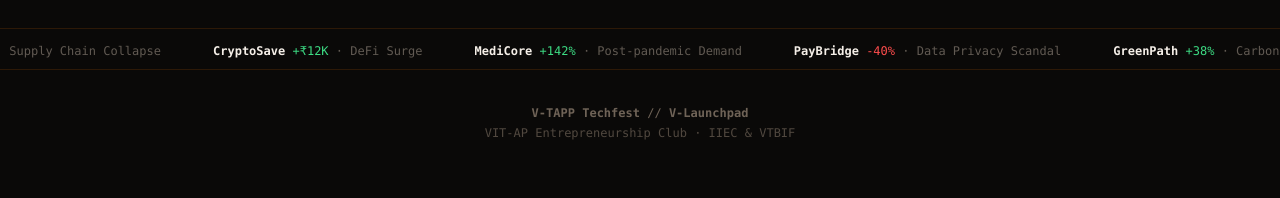
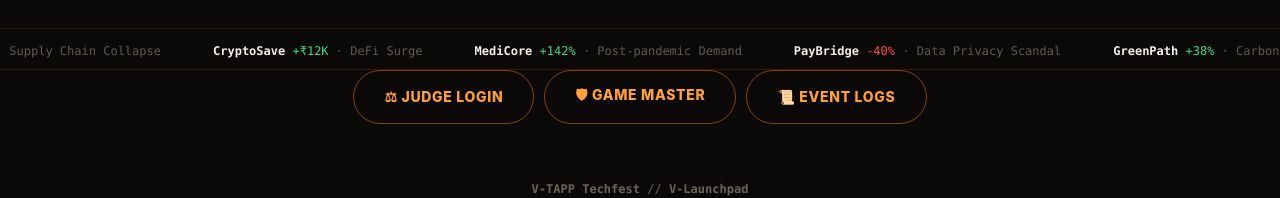
Before and after one commit to sirius287/Start-up-survivor, a React (Vite) app in the folder client/: page / in a window 1280 px wide. Shown: the part 1296-1494 px from the top of the page. Built offline with nearby package versions, Linux system fonts and the light colour scheme; no server answers.

Commit message:
Landing footer: buttons for judge door, game master, and event logs

```diff
--- a/client/src/App.jsx
+++ b/client/src/App.jsx
@@ -18,7 +18,8 @@ export default function App() {
   if (page === '/staff' && user?.role !== 'judge' && user?.role !== 'admin') page = '/';
   if (page === '/logs' && user?.role !== 'judge' && user?.role !== 'admin') page = '/';
 
-  // Staff doors are direct links only — never advertised on the landing page.
+  // Staff doors are reachable from the landing-page footer; /#/logs still
+  // requires a staff session to open.
   if (page === '/judge') return <StaffLogin kind="judge" nav={nav} />;
   if (page === '/gm') return <StaffLogin kind="admin" nav={nav} />;
 
--- a/client/src/pages/Landing.jsx
+++ b/client/src/pages/Landing.jsx
@@ -109,6 +109,14 @@ export default function Landing({ nav }) {
         </div>
       </div>
 
+      {/* Staff doors: judges, game master, and the event log. /#/logs is
+          staff-only — without a session the router bounces back here. */}
+      <div className="wrap" style={{ display: 'flex', gap: 10, justifyContent: 'center', flexWrap: 'wrap', paddingBottom: 22 }}>
+        <button className="btn btn-ghost" onClick={() => nav('/judge')}>⚖ Judge Login</button>
+        <button className="btn btn-ghost" onClick={() => nav('/gm')}>🛡 Game Master</button>
+        <button className="btn btn-ghost" onClick={() => nav('/logs')}>📜 Event Logs</button>
+      </div>
+
       <footer className="footer">
         <div><strong>V-TAPP Techfest</strong> // <strong>V-Launchpad</strong></div>
         <div style={{ opacity: 0.7, marginTop: 6 }}>VIT-AP Entrepreneurship Club · IIEC &amp; VTBIF</div>
--- a/client/src/pages/StaffLogin.jsx
+++ b/client/src/pages/StaffLogin.jsx
@@ -3,11 +3,11 @@ import { api, getCurrentUser } from '../api.js';
 import { Password, Toasts } from '../components.jsx';
 import { useToasts } from '../hooks.js';
 
-/* Standalone login pages for staff, reachable only by direct link:
+/* Standalone login pages for staff:
      #/judge  — judges, by code
      #/gm     — Game Master / admin, by passphrase
-   Deliberately NOT linked from the landing page: participants never see a
-   door they can't open, and staff just bookmark their own URL. */
+   Linked from the landing-page footer; each door only opens with the right
+   credential. */
 export default function StaffLogin({ kind, nav }) {
   const isJudge = kind === 'judge';
   const { items, toast } = useToasts();
```
